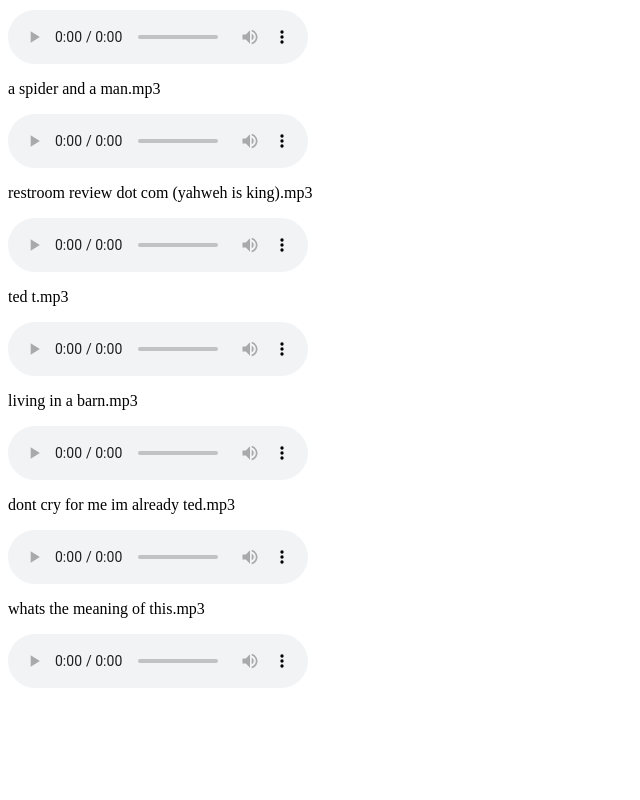
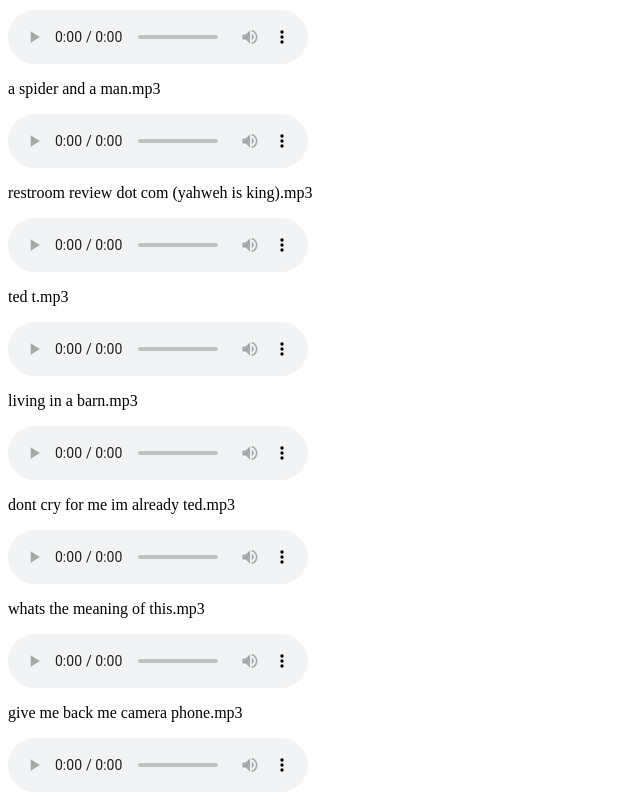
Before and after one commit to norton-corbett/grunk-hole, a plain HTML site: page index.html in a window 1280 px wide. Shown: the part 1072-1872 px from the top of the page, without its empty margins (0-640 px from the left). Before the commit the page ends 1768 px from the top, so only its background shows below. Drawn offline with Linux system fonts and the light colour scheme.

Commit message:
Update index.html

```diff
--- a/index.html
+++ b/index.html
@@ -71,5 +71,9 @@
     <audio controls>
       <source src="songs/whats the meaning of this.mp3" type="audio/mpeg">
     </audio>
+    <p>give me back me camera phone.mp3</p>
+    <audio controls>
+      <source src="songs/give me back me camera phone.mp3" type="audio/mpeg">
+    </audio>
   </body>
 </html>
```
